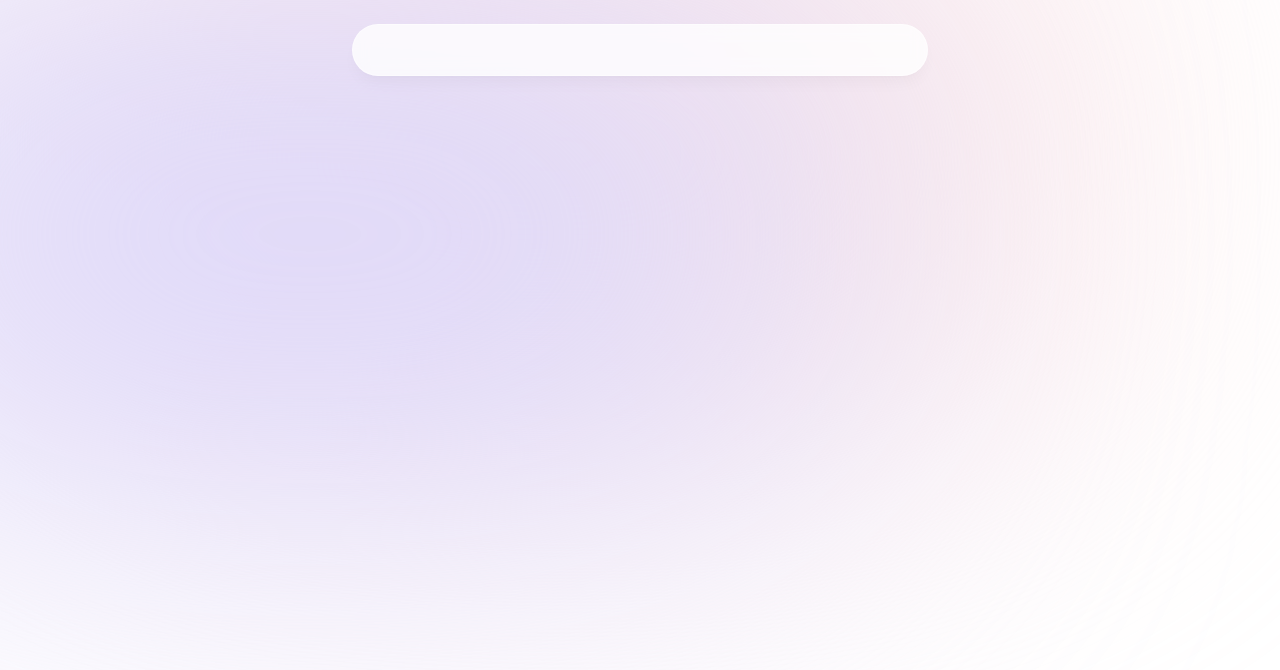
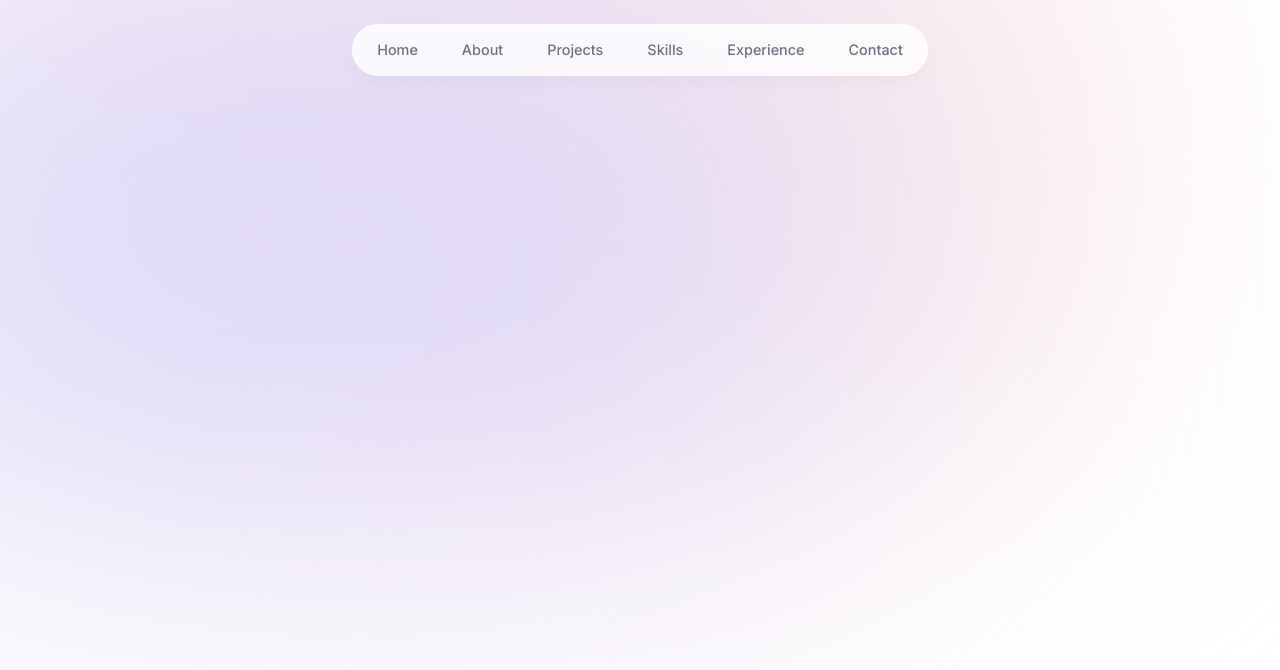
Before and after one commit to chandu-vemula/portfolio, a Next.js app: page / in a window 1280 px wide. Shown: the top 670 px of the page. Built offline with nearby package versions, Linux system fonts and the light colour scheme.

Commit message:
complete header component with nav bar and animation

```diff
--- a/components/header.tsx
+++ b/components/header.tsx
@@ -1,9 +1,37 @@
+"use client"
+
 import React from 'react'
+import {motion} from "framer-motion"
+import { links } from "@/lib/data"
+import Link from 'next/link';
 
 export default function Header() {
   return (
     <header className="z-[999] relative">
-      <div className="fixed top-0 left-1/2 -translate-x-1/2 h-[4.5rem] w-full rounded-none border border-white border-opacity-40 bg-white bg-opacity-80 shadow-lg shadow-black/[0.03] backdrop-blur-[0.5rem] sm:top-6 sm:h-[3.25rem] sm:w-[36rem] sm:rounded-full dark:bg-gray-950 dark:border-black/40 dark:bg-opacity-75"></div>
+      <motion.div
+        className="fixed top-0 left-1/2 -translate-x-1/2 h-[4.5rem] w-full rounded-none border border-white border-opacity-40 bg-white bg-opacity-80 shadow-lg shadow-black/[0.03] backdrop-blur-[0.5rem] sm:top-6 sm:h-[3.25rem] sm:w-[36rem] sm:rounded-full dark:bg-gray-950 dark:border-black/40 dark:bg-opacity-75"
+        initial={{ y: -100, x: "-50%", opacity: 0 }}
+        animate={{ y: 0, opacity: 1 }}
+      ></motion.div>
+      <nav className="flex fixed top-[0.15rem] left-1/2 h-12 -translate-x-1/2 py-2 sm:top-[1.7rem] sm:h-[initial] sm:py-0">
+        <ul className="flex w-[22rem] flex-wrap items-center justify-center gap-y-1 text-[0.9rem] font-medium text-gray-500 sm:w-[initial] sm:flex-nowrap sm:gap-5">
+          {links.map((link) => (
+            <motion.li
+              className="h-3/4 flex items-center justify-center"
+              key={link.hash}
+              initial={{ y: -100, opacity: 0 }}
+              animate={{ y: 0, opacity: 1 }}
+            >
+              <Link
+                className="flex w-full items-center justify-center px-3 py-3 hover:text-gray-950 transition"
+                href={link.hash}
+              >
+                {link.name}
+              </Link>
+            </motion.li>
+          ))}
+        </ul>
+      </nav>
     </header>
   );
 }
```
